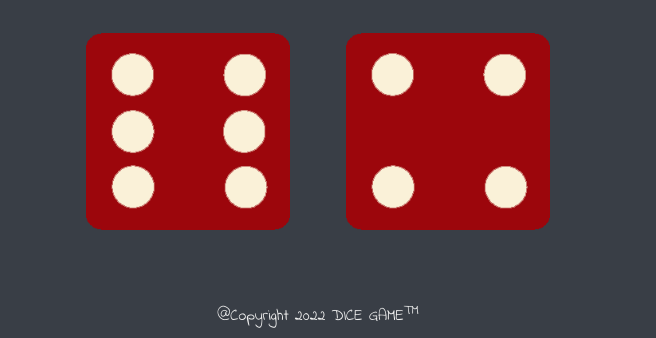
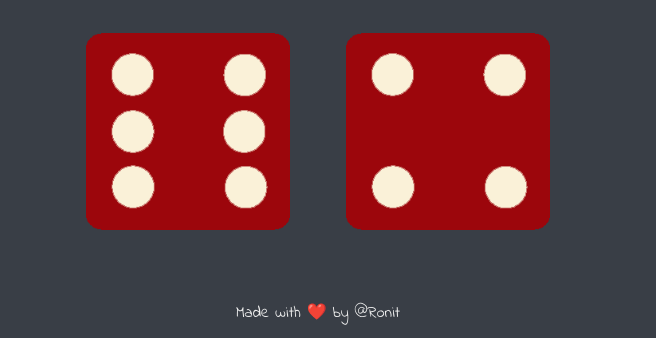
Before and after one commit to ronitsharma03/Dice-throw-game, a plain HTML site: page index.html in a window 1280 px wide. Shown: the part 462-800 px from the top of the page, without its empty margins (322-978 px from the left). Drawn offline with Linux system fonts and the light colour scheme.

Commit message:
Update index.html
added a footer

```diff
--- a/index.html
+++ b/index.html
@@ -29,6 +29,6 @@
   </body>
 
   <footer>
-    @Copyright 2022 DICE GAME<sup>TM</sup>
+    Made with ❤️ by @Ronit
   </footer>
 </html>
```
